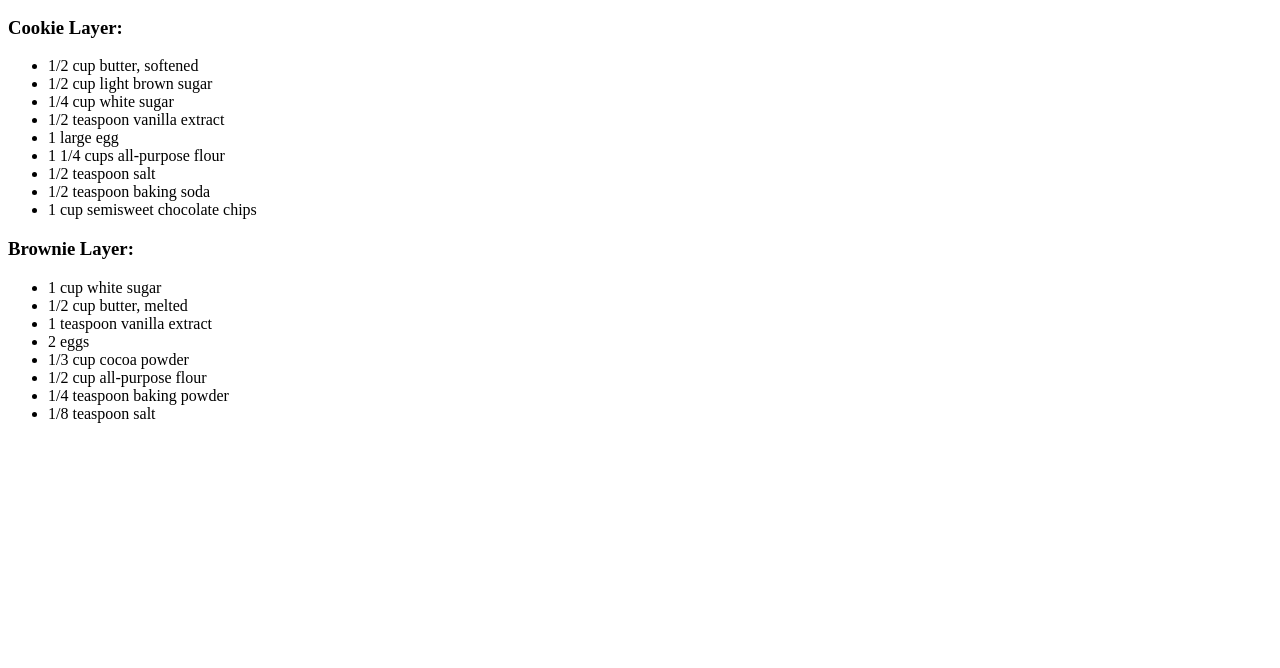
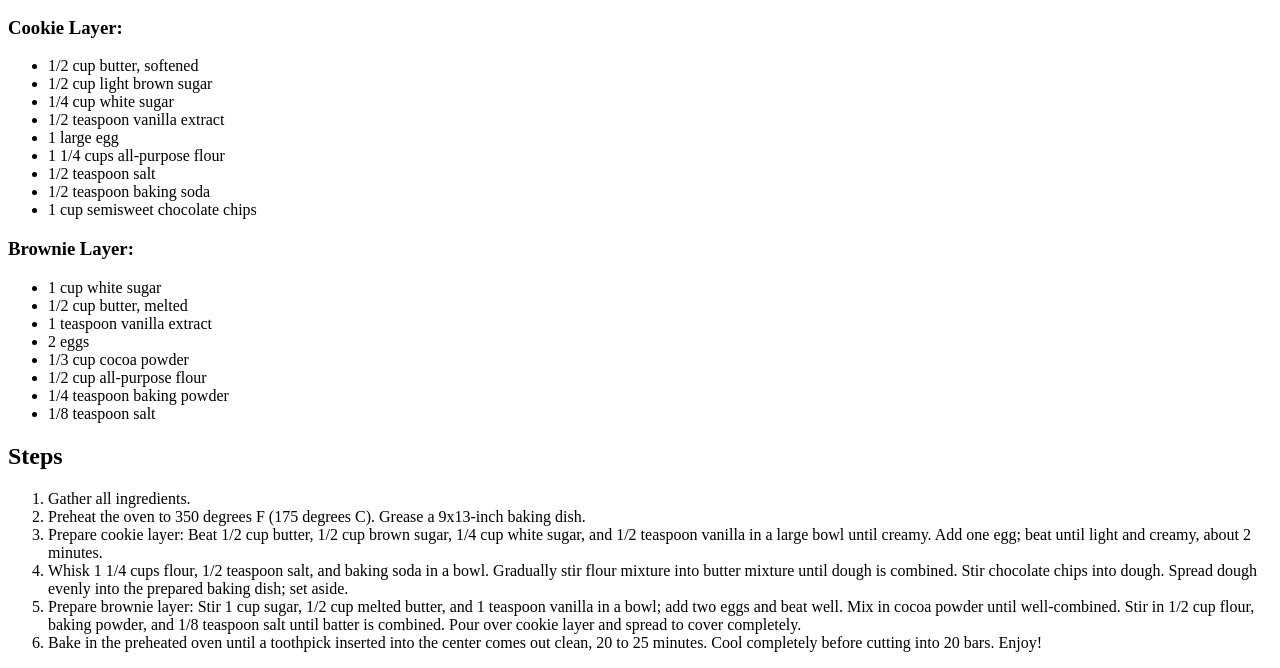
Before and after one commit to HeslerCuevas/odin-reci-es, a plain HTML site: page recipes/brookies.html in a window 1280 px wide. Shown: the part 486-1154 px from the top of the page. Before the commit the page ends 925 px from the top, so only its background shows below. Drawn offline with Linux system fonts and the light colour scheme.

Commit message:
Add all steps for making brookies

```diff
--- a/recipes/brookies.html
+++ b/recipes/brookies.html
@@ -43,5 +43,16 @@
         <li>1/4 teaspoon baking powder</li>
         <li>1/8 teaspoon salt</li>
     </ul>
+
+    <h2>Steps</h2>
+    <ol>
+        <li>Gather all ingredients.</li>
+        <li>Preheat the oven to 350 degrees F (175 degrees C). Grease a 9x13-inch baking dish.</li>
+        <li>Prepare cookie layer: Beat 1/2 cup butter, 1/2 cup brown sugar, 1/4 cup white sugar, and 1/2 teaspoon vanilla in a large bowl until creamy. Add one egg; beat until light and creamy, about 2 minutes.</li>
+        <li>Whisk 1 1/4 cups flour, 1/2 teaspoon salt, and baking soda in a bowl. Gradually stir flour mixture into butter mixture until dough is combined. Stir chocolate chips into dough. Spread dough evenly into the prepared baking dish; set aside.</li>
+        <li>Prepare brownie layer: Stir 1 cup sugar, 1/2 cup melted butter, and 1 teaspoon vanilla in a bowl; add two eggs and beat well. Mix in cocoa powder until well-combined. Stir in 1/2 cup flour, baking powder, and 1/8 teaspoon salt until batter is combined. Pour over cookie layer and spread to cover completely.</li>
+        <li>Bake in the preheated oven until a toothpick inserted into the center comes out clean, 20 to 25 minutes. Cool completely before cutting into 20 bars. Enjoy!</li>
+    </ol>
+
 </body>
 </html>
```
